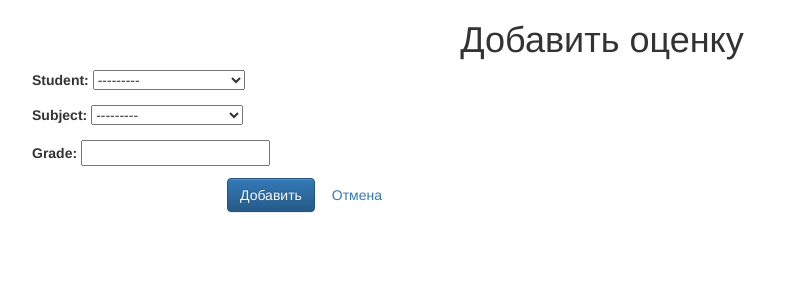
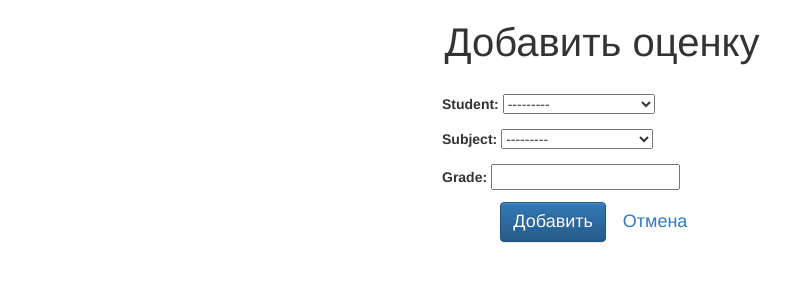
Before and after one commit to Lienioos/django, a Django app: page /add_grade/ in a window 1280 px wide. Shown: the top 300 px of the page, without its empty margins (38-828 px from the left). Run offline with Django 4.2, Linux system fonts and the light colour scheme; data comes from the database, SQL or seed files in the repository; some libraries are stand-ins or nearby versions.

Commit message:
version 0.1.6
небольшие правки в дизайне кнопок и полей

```diff
--- a/university/core/templates/core/add_grade.html
+++ b/university/core/templates/core/add_grade.html
@@ -6,10 +6,32 @@
     <link rel="stylesheet" href="https://maxcdn.bootstrapcdn.com/bootstrap/3.3.4/css/bootstrap.min.css">
     <link rel="stylesheet" href="https://maxcdn.bootstrapcdn.com/bootstrap/3.3.4/css/bootstrap-theme.min.css">
     <script src="https://maxcdn.bootstrapcdn.com/bootstrap/3.3.4/js/bootstrap.min.js"></script>
+
+    <style>
+
+        body {
+            padding-top: 0px;
+        }
+        .container {
+            max-width: 350px;
+            margin: 0 auto;
+        }
+        h1 {
+            font-size: 40px;
+            text-align: center;
+            margin-bottom: 30px;
+        }
+        .form-horizontal .control-label {
+            font-size: 30px;
+        }
+        .form-horizontal .btn {
+            font-size: 18px;
+        }
+    </style>
 </head>
 <body>
     <div class="container">
-        <h1 style="text-align:center;">Добавить оценку</h1>
+        <h1>Добавить оценку</h1>
         <form method="post" class="form-horizontal">
             {% csrf_token %}
             {{ form.as_p }}
```
Also changed, not shown: university/core/templates/core/add_student.html (+25 -1 lines).
